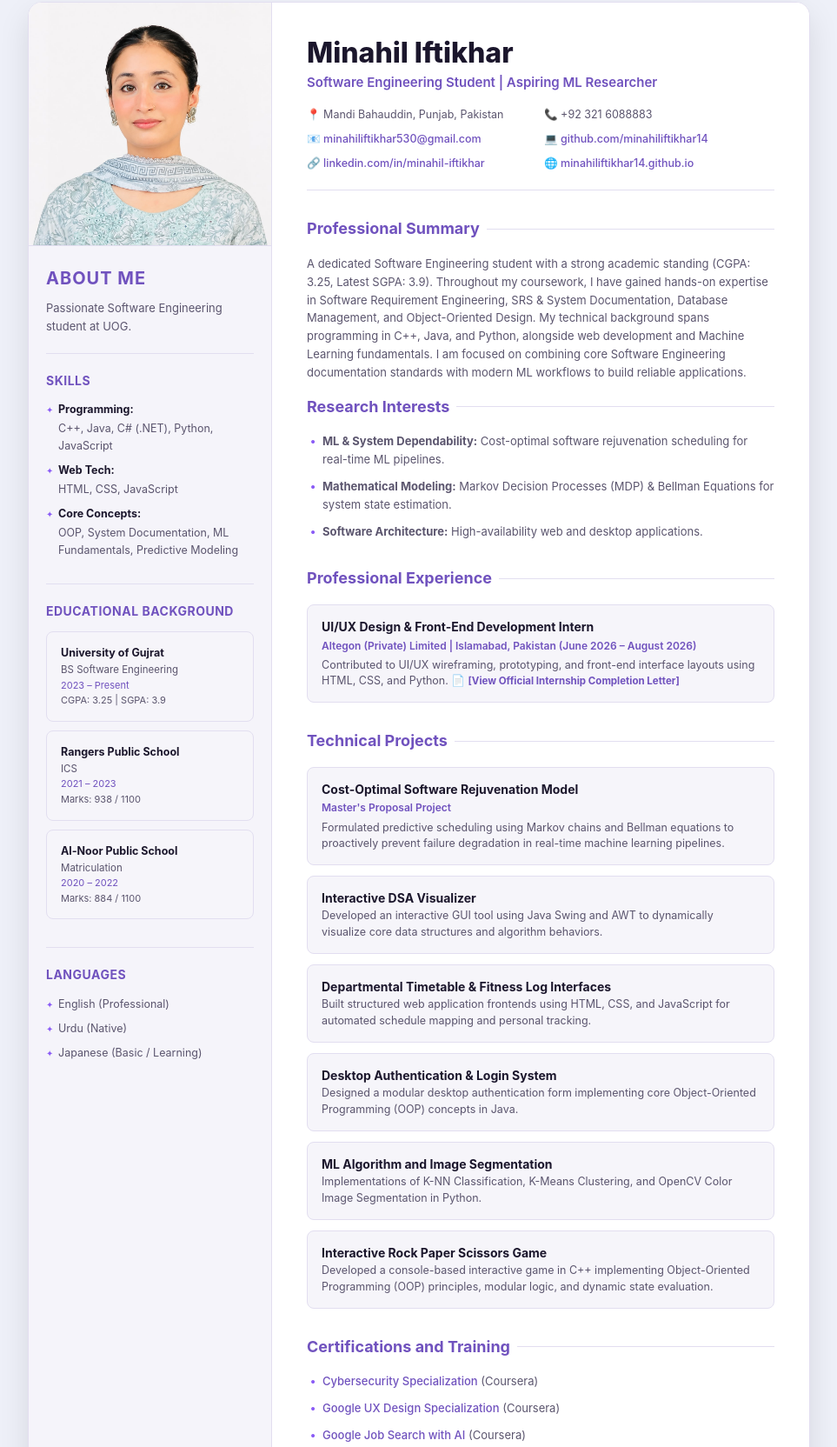
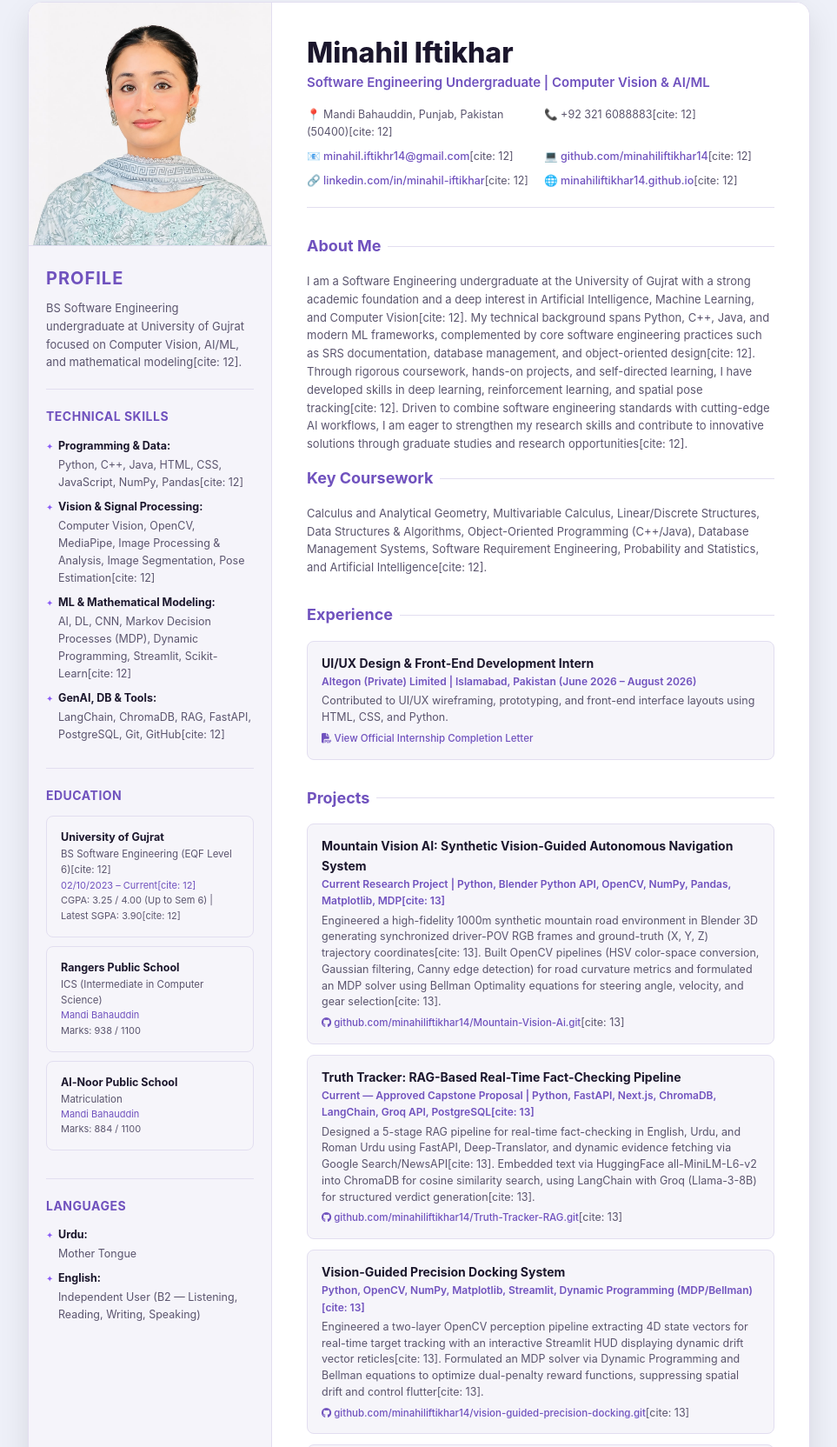
Before and after one commit to minahiliftikhar14/minahiliftikhar14.github.io, a plain HTML site: page cv.html in a window 1280 px wide. Shown: the part 66-1730 px from the top of the page at 87% size, without its empty margins (158-1121 px from the left). Drawn offline with Linux system fonts and the light colour scheme.

Commit message:
Update cv.html

```diff
--- a/cv.html
+++ b/cv.html
@@ -326,6 +326,13 @@
             font-weight: bold;
         }
 
+        .project-link {
+            display: inline-block;
+            margin-top: 6px;
+            font-size: 11.5px;
+            font-weight: 600;
+        }
+
         /* Home Button Styling */
         .home-button-container {
             margin-top: 20px;
@@ -362,13 +369,11 @@
            PRINT OPTIMIZATION FOR SINGLE-PAGE CV (ENHANCED)
            ========================================================================== */
         @media print {
-            /* Set page size to A4 and remove browser default margins */
             @page {
                 size: A4 portrait;
                 margin: 0mm !important;
             }
 
-            /* Reset HTML and Body for full view print */
             html, body {
                 width: 100% !important;
                 height: 100% !important;
@@ -379,29 +384,23 @@
                 print-color-adjust: exact !important;
             }
 
-            /* Hide top buttons and non-printable elements */
             .top-controls,
             .home-button-container {
                 display: none !important;
             }
 
-            /* Single page layout setup */
             .cv-container {
                 box-shadow: none !important;
                 max-width: 100% !important;
                 width: 100% !important;
-                height: 100vh !important;
                 min-height: auto !important;
                 border: none !important;
                 border-radius: 0 !important;
-                grid-template-columns: 240px 1fr !important; /* Optimized sidebar width */
-                page-break-inside: avoid !important;
-                break-inside: avoid !important;
+                grid-template-columns: 240px 1fr !important;
             }
 
-            /* Compact layout for sidebar */
             .photo-container {
-                height: 210px !important; /* Slightly smaller photo area for vertical space */
+                height: 210px !important;
             }
 
             .sidebar-content {
@@ -413,7 +412,6 @@
                 padding-bottom: 10px !important;
             }
 
-            /* Compact layout for main content area */
             .main-content {
                 padding: 20px 25px !important;
                 justify-content: flex-start !important;
@@ -444,7 +442,7 @@
 
             .item {
                 margin-bottom: 6px !important;
-                padding: 6px 10px !important;
+                padding: 8px 10px !important;
             }
 
             .bullet-list li {
@@ -452,7 +450,6 @@
                 font-size: 12px !important;
             }
 
-            /* Strict page-break protection */
             p, h1, h2, h3, .item, li, .sidebar-section, .main-section {
                 page-break-inside: avoid !important;
                 break-inside: avoid !important;
@@ -484,39 +481,40 @@
 
             <div class="sidebar-content">
                 <div class="sidebar-section">
-                    <h1>About Me</h1>
-                    <p>Passionate Software Engineering student at UOG.</p>
+                    <h1>Profile</h1>
+                    <p>BS Software Engineering undergraduate at University of Gujrat focused on Computer Vision, AI/ML, and mathematical modeling[cite: 12].</p>
                 </div>
 
                 <div class="sidebar-section">
-                    <h3>Skills</h3>
+                    <h3>Technical Skills</h3>
                     <ul>
-                        <li><strong>Programming:</strong> C++, Java, C# (.NET), Python, JavaScript</li>
-                        <li><strong>Web Tech:</strong> HTML, CSS, JavaScript</li>
-                        <li><strong>Core Concepts:</strong> OOP, System Documentation, ML Fundamentals, Predictive Modeling</li>
+                        <li><strong>Programming & Data:</strong> Python, C++, Java, HTML, CSS, JavaScript, NumPy, Pandas[cite: 12]</li>
+                        <li><strong>Vision & Signal Processing:</strong> Computer Vision, OpenCV, MediaPipe, Image Processing & Analysis, Image Segmentation, Pose Estimation[cite: 12]</li>
+                        <li><strong>ML & Mathematical Modeling:</strong> AI, DL, CNN, Markov Decision Processes (MDP), Dynamic Programming, Streamlit, Scikit-Learn[cite: 12]</li>
+                        <li><strong>GenAI, DB & Tools:</strong> LangChain, ChromaDB, RAG, FastAPI, PostgreSQL, Git, GitHub[cite: 12]</li>
                     </ul>
                 </div>
 
                 <div class="sidebar-section">
-                    <h3>Educational Background</h3>
+                    <h3>Education</h3>
                     <div class="item" style="margin-bottom: 10px;">
                         <div style="font-size: 12.5px; font-weight:700; color: var(--text-dark);">University of Gujrat</div>
-                        <div style="font-size: 11.5px; color: var(--text-muted);">BS Software Engineering</div>
-                        <div style="font-size: 11px; color: var(--text-purple);">2023 – Present</div>
-                        <div style="font-size: 11px; color: var(--text-muted);">CGPA: 3.25 | SGPA: 3.9</div>
+                        <div style="font-size: 11.5px; color: var(--text-muted);">BS Software Engineering (EQF Level 6)[cite: 12]</div>
+                        <div style="font-size: 11px; color: var(--text-purple);">02/10/2023 – Current[cite: 12]</div>
+                        <div style="font-size: 11px; color: var(--text-muted);">CGPA: 3.25 / 4.00 (Up to Sem 6) | Latest SGPA: 3.90[cite: 12]</div>
                     </div>
 
                     <div class="item" style="margin-bottom: 10px;">
                         <div style="font-size: 12.5px; font-weight:700; color: var(--text-dark);">Rangers Public School</div>
-                        <div style="font-size: 11.5px; color: var(--text-muted);">ICS</div>
-                        <div style="font-size: 11px; color: var(--text-purple);">2021 – 2023</div>
+                        <div style="font-size: 11.5px; color: var(--text-muted);">ICS (Intermediate in Computer Science)</div>
+                        <div style="font-size: 11px; color: var(--text-purple);">Mandi Bahauddin</div>
                         <div style="font-size: 11px; color: var(--text-muted);">Marks: 938 / 1100</div>
                     </div>
 
                     <div class="item">
                         <div style="font-size: 12.5px; font-weight:700; color: var(--text-dark);">Al-Noor Public School</div>
                         <div style="font-size: 11.5px; color: var(--text-muted);">Matriculation</div>
-                        <div style="font-size: 11px; color: var(--text-purple);">2020 – 2022</div>
+                        <div style="font-size: 11px; color: var(--text-purple);">Mandi Bahauddin</div>
                         <div style="font-size: 11px; color: var(--text-muted);">Marks: 884 / 1100</div>
                     </div>
                 </div>
@@ -524,9 +522,8 @@
                 <div class="sidebar-section">
                     <h3>Languages</h3>
                     <ul>
-                        <li>English (Professional)</li>
-                        <li>Urdu (Native)</li>
-                        <li>Japanese (Basic / Learning)</li>
+                        <li><strong>Urdu:</strong> Mother Tongue</li>
+                        <li><strong>English:</strong> Independent User (B2 — Listening, Reading, Writing, Speaking)</li>
                     </ul>
                 </div>
             </div>
@@ -539,85 +536,106 @@
                 <!-- Contact Info Header -->
                 <div class="contact-header">
                     <h1>Minahil Iftikhar</h1>
-                    <h3>Software Engineering Student | Aspiring ML Researcher</h3>
+                    <h3>Software Engineering Undergraduate | Computer Vision & AI/ML</h3>
                     <div class="contact-grid">
-                        <div>📍 Mandi Bahauddin, Punjab, Pakistan</div>
-                        <div>📞 +92 321 6088883</div>
-                        <div>📧 <a href="mailto:minahiliftikhar530@gmail.com">minahiliftikhar530@gmail.com</a></div>
-                        <div>💻 <a href="https://github.com/minahiliftikhar14" target="_blank">github.com/minahiliftikhar14</a></div>
-                        <div>🔗 <a href="https://linkedin.com/in/minahil-iftikhar" target="_blank">linkedin.com/in/minahil-iftikhar</a></div>
-                        <div>🌐 <a href="https://minahiliftikhar14.github.io" target="_blank">minahiliftikhar14.github.io</a></div>
+                        <div>📍 Mandi Bahauddin, Punjab, Pakistan (50400)[cite: 12]</div>
+                        <div>📞 +92 321 6088883[cite: 12]</div>
+                        <div>📧 <a href="mailto:minahil.iftikhr14@gmail.com">minahil.iftikhr14@gmail.com</a>[cite: 12]</div>
+                        <div>💻 <a href="https://github.com/minahiliftikhar14" target="_blank">github.com/minahiliftikhar14</a>[cite: 12]</div>
+                        <div>🔗 <a href="https://linkedin.com/in/minahil-iftikhar" target="_blank">linkedin.com/in/minahil-iftikhar</a>[cite: 12]</div>
+                        <div>🌐 <a href="https://minahiliftikhar14.github.io" target="_blank">minahiliftikhar14.github.io</a>[cite: 12]</div>
                     </div>
                 </div>
 
-                <!-- Professional Summary & Research Interests -->
+                <!-- About Me & Key Coursework -->
                 <section class="main-section">
-                    <h2>Professional Summary</h2>
-                    <p>A dedicated Software Engineering student with a strong academic standing (CGPA: 3.25, Latest SGPA: 3.9). Throughout my coursework, I have gained hands-on expertise in Software Requirement Engineering, SRS & System Documentation, Database Management, and Object-Oriented Design. My technical background spans programming in C++, Java, and Python, alongside web development and Machine Learning fundamentals. I am focused on combining core Software Engineering documentation standards with modern ML workflows to build reliable applications.</p>
+                    <h2>About Me</h2>
+                    <p>I am a Software Engineering undergraduate at the University of Gujrat with a strong academic foundation and a deep interest in Artificial Intelligence, Machine Learning, and Computer Vision[cite: 12]. My technical background spans Python, C++, Java, and modern ML frameworks, complemented by core software engineering practices such as SRS documentation, database management, and object-oriented design[cite: 12]. Through rigorous coursework, hands-on projects, and self-directed learning, I have developed skills in deep learning, reinforcement learning, and spatial pose tracking[cite: 12]. Driven to combine software engineering standards with cutting-edge AI workflows, I am eager to strengthen my research skills and contribute to innovative solutions through graduate studies and research opportunities[cite: 12].</p>
 
-                    <h2>Research Interests</h2>
-                    <ul class="bullet-list">
-                        <li><strong>ML & System Dependability:</strong> Cost-optimal software rejuvenation scheduling for real-time ML pipelines.</li>
-                        <li><strong>Mathematical Modeling:</strong> Markov Decision Processes (MDP) & Bellman Equations for system state estimation.</li>
-                        <li><strong>Software Architecture:</strong> High-availability web and desktop applications.</li>
-                    </ul>
+                    <h2>Key Coursework</h2>
+                    <p>Calculus and Analytical Geometry, Multivariable Calculus, Linear/Discrete Structures, Data Structures & Algorithms, Object-Oriented Programming (C++/Java), Database Management Systems, Software Requirement Engineering, Probability and Statistics, and Artificial Intelligence[cite: 12].</p>
                 </section>
-                 <!-- Professional Experience -->
+
+                <!-- Professional Experience -->
                 <section class="main-section">
-                    <h2>Professional Experience</h2>
+                    <h2>Experience</h2>
                     <div class="item">
                         <div class="item-header">UI/UX Design & Front-End Development Intern</div>
                         <div class="item-sub">Altegon (Private) Limited | Islamabad, Pakistan (June 2026 – August 2026)</div>
                         <div class="item-details">
                             Contributed to UI/UX wireframing, prototyping, and front-end interface layouts using HTML, CSS, and Python.
-📄 <a href="https://minahiliftikhar14.github.io/internship-letter.pdf" target="_blank" style="font-weight: bold; font-size: 11.5px;">[View Official Internship Completion Letter]</a>
+                            <br><a href="https://minahiliftikhar14.github.io/internship-letter.pdf" target="_blank" class="project-link"><i class="fa-solid fa-file-pdf"></i> View Official Internship Completion Letter</a>
                         </div>
                     </div>
                 </section>
 
                 <!-- Technical Projects -->
                 <section class="main-section">
-                    <h2>Technical Projects</h2>
+                    <h2>Projects</h2>
 
                     <div class="item">
-                        <div class="item-header">Cost-Optimal Software Rejuvenation Model</div>
-                        <div class="item-sub">Master's Proposal Project</div>
-                        <div class="item-details">Formulated predictive scheduling using Markov chains and Bellman equations to proactively prevent failure degradation in real-time machine learning pipelines.</div>
+                        <div class="item-header">Mountain Vision AI: Synthetic Vision-Guided Autonomous Navigation System</div>
+                        <div class="item-sub">Current Research Project | Python, Blender Python API, OpenCV, NumPy, Pandas, Matplotlib, MDP[cite: 13]</div>
+                        <div class="item-details">
+                            Engineered a high-fidelity 1000m synthetic mountain road environment in Blender 3D generating synchronized driver-POV RGB frames and ground-truth (X, Y, Z) trajectory coordinates[cite: 13]. Built OpenCV pipelines (HSV color-space conversion, Gaussian filtering, Canny edge detection) for road curvature metrics and formulated an MDP solver using Bellman Optimality equations for steering angle, velocity, and gear selection[cite: 13].
+                            <br><a href="https://github.com/minahiliftikhar14/Mountain-Vision-Ai.git" target="_blank" class="project-link"><i class="fa-brands fa-github"></i> github.com/minahiliftikhar14/Mountain-Vision-Ai.git</a>[cite: 13]
+                        </div>
                     </div>
 
                     <div class="item">
-                        <div class="item-header">Interactive DSA Visualizer</div>
-                        <div class="item-details">Developed an interactive GUI tool using Java Swing and AWT to dynamically visualize core data structures and algorithm behaviors.</div>
+                        <div class="item-header">Truth Tracker: RAG-Based Real-Time Fact-Checking Pipeline</div>
+                        <div class="item-sub">Current — Approved Capstone Proposal | Python, FastAPI, Next.js, ChromaDB, LangChain, Groq API, PostgreSQL[cite: 13]</div>
+                        <div class="item-details">
+                            Designed a 5-stage RAG pipeline for real-time fact-checking in English, Urdu, and Roman Urdu using FastAPI, Deep-Translator, and dynamic evidence fetching via Google Search/NewsAPI[cite: 13]. Embedded text via HuggingFace <code>all-MiniLM-L6-v2</code> into ChromaDB for cosine similarity search, using LangChain with Groq (Llama-3-8B) for structured verdict generation[cite: 13].
+                            <br><a href="https://github.com/minahiliftikhar14/Truth-Tracker-RAG.git" target="_blank" class="project-link"><i class="fa-brands fa-github"></i> github.com/minahiliftikhar14/Truth-Tracker-RAG.git</a>[cite: 13]
+                        </div>
                     </div>
 
                     <div class="item">
-                        <div class="item-header">Departmental Timetable & Fitness Log Interfaces</div>
-                        <div class="item-details">Built structured web application frontends using HTML, CSS, and JavaScript for automated schedule mapping and personal tracking.</div>
+                        <div class="item-header">Vision-Guided Precision Docking System</div>
+                        <div class="item-sub">Python, OpenCV, NumPy, Matplotlib, Streamlit, Dynamic Programming (MDP/Bellman)[cite: 13]</div>
+                        <div class="item-details">
+                            Engineered a two-layer OpenCV perception pipeline extracting 4D state vectors for real-time target tracking with an interactive Streamlit HUD displaying dynamic drift vector reticles[cite: 13]. Formulated an MDP solver via Dynamic Programming and Bellman equations to optimize dual-penalty reward functions, suppressing spatial drift and control flutter[cite: 13].
+                            <br><a href="https://github.com/minahiliftikhar14/vision-guided-precision-docking.git" target="_blank" class="project-link"><i class="fa-brands fa-github"></i> github.com/minahiliftikhar14/vision-guided-precision-docking.git</a>[cite: 13]
+                        </div>
                     </div>
 
                     <div class="item">
-                        <div class="item-header">Desktop Authentication & Login System</div>
-                        <div class="item-details">Designed a modular desktop authentication form implementing core Object-Oriented Programming (OOP) concepts in Java.</div>
+                        <div class="item-header">Real-Time Multi-Exercise Gym Pose Detector & Database System</div>
+                        <div class="item-sub">Python, OpenCV, MediaPipe, NumPy, PostgreSQL, psycopg2[cite: 13]</div>
+                        <div class="item-details">
+                            Engineered a real-time pose estimation system using OpenCV and MediaPipe to extract 33 3D landmarks and calculate 3-point joint angles, integrated with a Finite State Machine (FSM) for multi-exercise auto-switching and repetition tracking[cite: 13]. Built automated session logging into PostgreSQL via <code>psycopg2</code> to store spatial metrics, reps, and analytics[cite: 13].
+                            <br><a href="https://github.com/minahiliftikhar14/Gym-Pose-Detector-AutoSwitch.git" target="_blank" class="project-link"><i class="fa-brands fa-github"></i> github.com/minahiliftikhar14/Gym-Pose-Detector-AutoSwitch.git</a>[cite: 13]
+                        </div>
                     </div>
 
                     <div class="item">
-                        <div class="item-header">ML Algorithm and Image Segmentation</div>
-                        <div class="item-details">Implementations of K-NN Classification, K-Means Clustering, and OpenCV Color Image Segmentation in Python.</div>
+                        <div class="item-header">Cost-Optimal Software Rejuvenation Framework for Real-Time ML Infrastructure</div>
+                        <div class="item-sub">Python, Streamlit, Dynamic Programming (MDP/Bellman), NumPy, SciPy, Matplotlib[cite: 13]</div>
+                        <div class="item-details">
+                            Engineered a dual-component decision engine with a telemetry classifier for operational drift and an MDP/Bellman solver (&gamma; = 0.90) for preventive rejuvenation schedules[cite: 13]. Formulated discrete state-space transitions via Dynamic Programming to minimize cumulative failure costs, integrated with a 15-step Streamlit simulator for live trajectory visualization[cite: 13].
+                            <br><a href="https://github.com/minahiliftikhar14/cost-optimal-software-rejuvenation.git" target="_blank" class="project-link"><i class="fa-brands fa-github"></i> github.com/minahiliftikhar14/cost-optimal-software-rejuvenation.git</a>[cite: 13]
+                        </div>
                     </div>
+
                     <div class="item">
-                    <div class="item-header">Interactive Rock Paper Scissors Game</div>
-                    <div class="item-details">Developed a console-based interactive game in C++ implementing Object-Oriented Programming (OOP) principles, modular logic, and dynamic state evaluation.</div>
-</div>
+                        <div class="item-header">Machine Learning Algorithms & Color Image Segmentation</div>
+                        <div class="item-sub">Python, OpenCV, Scikit-Learn, NumPy, Matplotlib, Pandas, Jupyter[cite: 13]</div>
+                        <div class="item-details">
+                            Implemented iterative K-Means clustering (K = 20) on RGB pixel arrays for spatial region segmentation and K-NN classification models for high-dimensional feature vectors[cite: 13]. Built an end-to-end Jupyter Notebook pipeline using Scikit-Learn and Matplotlib to extract spatial features and visualize dynamic cluster boundary transitions[cite: 13].
+                            <br><a href="https://github.com/minahiliftikhar14/ML-Algorithms-and-Image-Segmentation.git" target="_blank" class="project-link"><i class="fa-brands fa-github"></i> github.com/minahiliftikhar14/ML-Algorithms-and-Image-Segmentation.git</a>[cite: 13]
+                        </div>
+                    </div>
                 </section>
 
                 <!-- Training and Certifications -->
                 <section class="main-section">
-                    <h2>Certifications and Training</h2>
+                    <h2>Certifications</h2>
                     <ul class="bullet-list">
-                        <li><a href="https://www.coursera.org/account/accomplishments/specialization/certificate/G35MRL6P6E2B" target="_blank">Cybersecurity Specialization</a> (Coursera)</li>
-                        <li><a href="https://www.coursera.org/account/accomplishments/specialization/certificate/XSZ6174ZWD91" target="_blank">Google UX Design Specialization</a> (Coursera)</li>
-                         <li><a href="https://www.coursera.org/account/accomplishments/certificate/RXL51QX4BG8D" target="_blank">Google Job Search with AI</a> (Coursera)</li>
-                        <li><a href="https://www.coursera.org/account/accomplishments/certificate/5TB5YM1CJBZL" target="_blank">Build Dynamic Website With UI</a> (Coursera)</li>
+                        <li><strong>The Nuts and Bolts of Machine Learning</strong> — Google / Coursera (12/11/2026) | <a href="https://www.coursera.org/account/accomplishments/certificate/8195MPPB6CIA" target="_blank">Verify Credential</a></li>
+                        <li><strong>Google AI Essentials Specialization</strong> — Google / Coursera (01/10/2026) | <a href="https://www.coursera.org/account/accomplishments/specialization/certificate/PGGOQPGPL50E" target="_blank">Verify Credential</a></li>
+                        <li><strong>Google UX Design Specialization</strong> — Google / Coursera (02/08/2026) | <a href="https://www.coursera.org/account/accomplishments/specialization/certificate/XSZ6174ZWD91" target="_blank">Verify Credential</a></li>
+                        <li><strong>Google Cybersecurity Specialization</strong> — Google / Coursera (21/07/2026) | <a href="https://www.coursera.org/account/accomplishments/specialization/certificate/G35MRL6P6E2B" target="_blank">Verify Credential</a></li>
                     </ul>
                 </section>
             </div>
```
